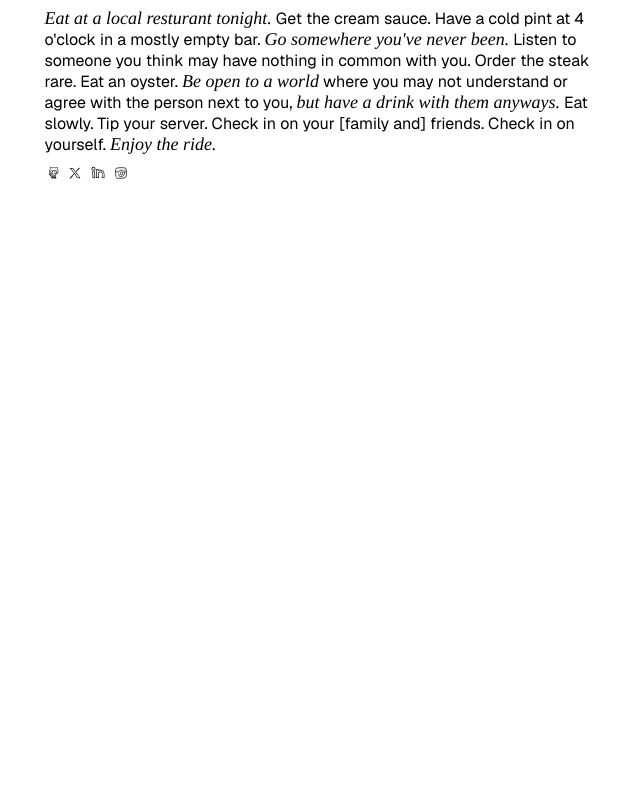
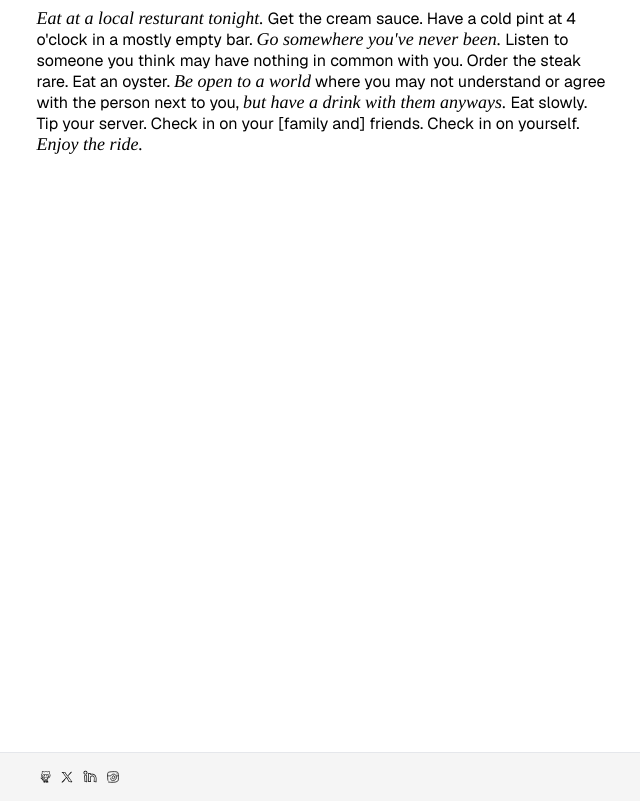
Before and after one commit to samcx/samcx, a Next.js app: page / in a window 1280 px wide. Shown: the whole page, without its empty margins (316-956 px from the left). Built offline with nearby package versions, Linux system fonts and the light colour scheme.

Commit message:
Update footer

```diff
--- a/app/globals.css
+++ b/app/globals.css
@@ -11,15 +11,13 @@
 }
 
 body {
-  margin: 0 auto;
-  max-width: 575px;
-  padding: 0;
+  margin: 0;
 }
 
 main {
-  margin: var(--body-margin-top) var(--body-margin-right)
-    var(--body-margin-bottom) var(--body-margin-left);
-  max-width: 1072px;
+  margin: var(--body-margin-top) auto var(--body-margin-bottom) auto;
+  max-width: 575px;
+  min-height: calc(100vh - 48px - var(--body-margin-top) - var(--body-margin-bottom));
 }
 
 main > div:first-child ~ div {
@@ -28,30 +26,39 @@ main > div:first-child ~ div {
 
 footer {
   display: flex;
+  background-color: oklch(.97 0 0);
+  border-top: 1px solid oklch(0.928 0.006 264.531);
+  height: 48px;
+  margin: 0 auto;
+}
+
+footer > div {
+  display: flex;
   align-items: center;
   gap: 2px;
-  margin: 0 var(--body-margin-right) var(--body-margin-bottom)
-    var(--body-margin-left);
+  margin: 0 auto;
+  padding: 0 10px;
+  width: 575px;
 }
 
-footer > a {
+footer > div > a {
   display: flex;
 }
 
-footer > a:first-of-type {
+footer > div > a:first-of-type {
   margin-bottom: 1px;
 }
 
-footer > a:nth-of-type(2) {
+footer > div > a:nth-of-type(2) {
   margin-left: 2px;
 }
 
-footer > a:nth-of-type(3) {
+footer > div > a:nth-of-type(3) {
   margin-bottom: 1px;
   margin-left: 2px;
 }
 
-footer > a:last-of-type {
+footer > div > a:last-of-type {
   transform: translateX(1px);
 }
 
@@ -72,3 +79,10 @@ a {
 .quote {
   font-size: 16px;
 }
+
+@media (width <= 600px) {
+  main {
+    margin-left: var(--body-margin-left);
+    margin-right: var(--body-margin-right);
+  }
+}
--- a/components/footer.tsx
+++ b/components/footer.tsx
@@ -8,6 +8,7 @@ import Instagram from '@/public/instagram.svg'
 export default function Footer() {
   return (
     <footer>
+      <div>
         <Link href="https://github.com/samcx/" target="_blank">
           <Image
             src={GitHub}
@@ -38,6 +39,7 @@ export default function Footer() {
             unoptimized
           />
         </Link>
+      </div>
     </footer>
   )
 }
```
Lines whose indentation alone changed are shown as unchanged.
